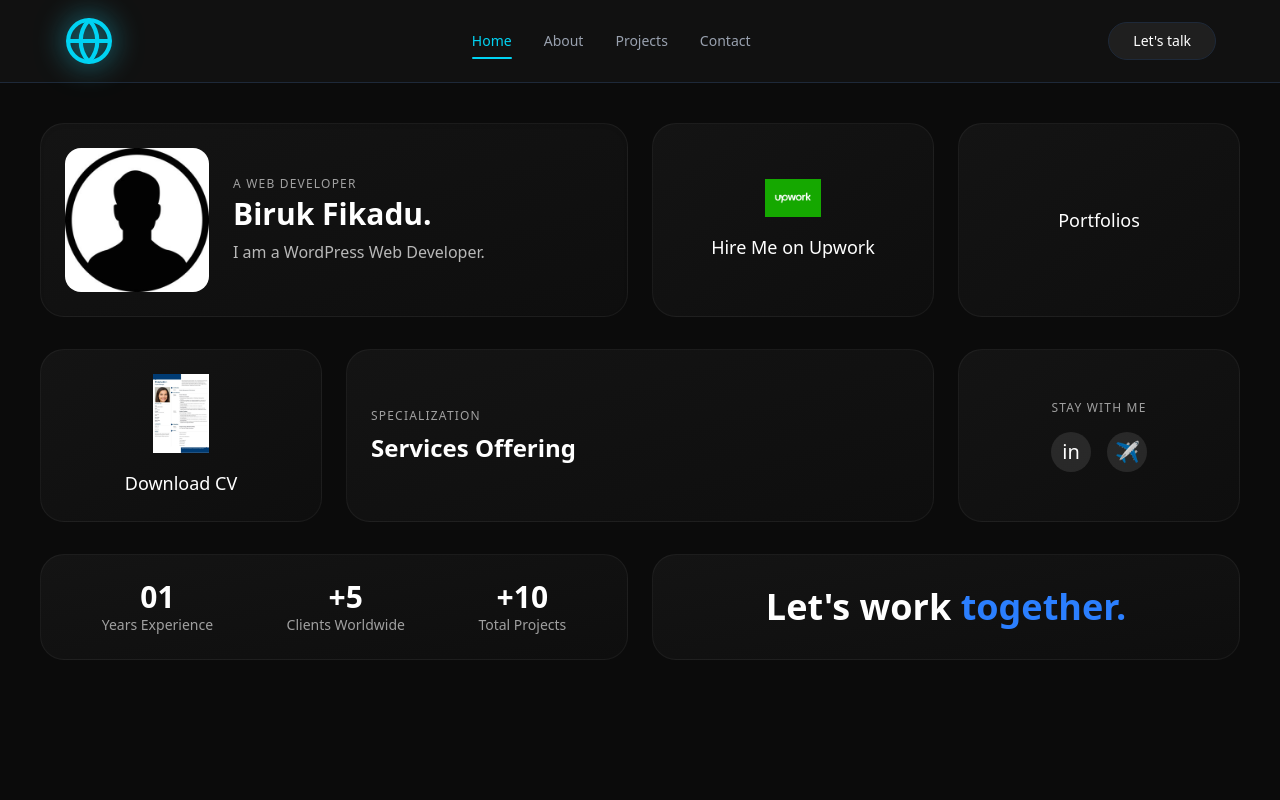
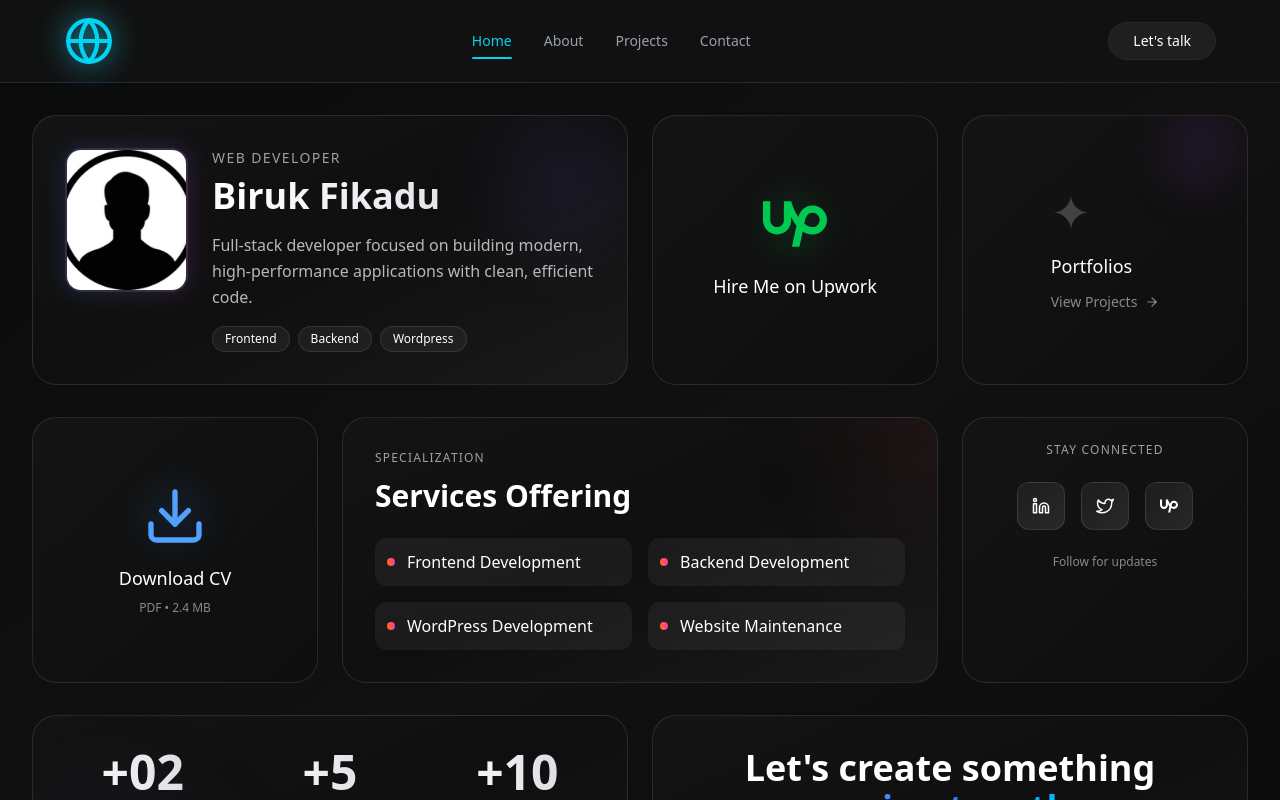
Before and after one commit to biruk1122/My-Portfolio-Website, a React (Vite) app: page / in a window 1280 px wide. Shown: the top 800 px of the page. Built offline with nearby package versions, Linux system fonts and the light colour scheme.

Commit message:
updating home page

```diff
--- a/src/pages/Home.jsx
+++ b/src/pages/Home.jsx
@@ -1,110 +1,241 @@
 import profile from "../assets/profile.jpg";
-import upwork from "../assets/upwork.jpg";
-import resume from "../assets/resume.jpg";
+import { FiDownload, FiArrowRight, FiLinkedin, FiTwitter } from "react-icons/fi";
+import {Link} from 'react-router-dom';
+import { SiUpwork } from "react-icons/si";
 
 function Home() {
+  // Stats data
+  const stats = [
+    { value: "+02", label: "Years Experience" },
+    { value: "+5", label: "Clients" },
+    { value: "+10", label: "Total Projects" }
+  ];
+
+  // Social links
+  const socials = [
+    { icon: <FiLinkedin />, label: "LinkedIn" },
+    { icon: <FiTwitter />, label: "Twitter" },
+    { icon: <SiUpwork />, label: "Upwork" }
+  ];
+
   return (
-    <div className="min-h-screen bg-[#0b0b0b] text-white p-6 md:p-10 space-y-8">
+    <div className="min-h-screen bg-gradient-to-br from-[#0b0b0b] via-[#111111] to-[#0a0a0a] text-white p-4 md:p-8 space-y-6 md:space-y-8">
 
       {/* TOP GRID */}
-      <div className="grid grid-cols-1 md:grid-cols-4 gap-6">
+      <div className="grid grid-cols-1 md:grid-cols-4 gap-4 md:gap-6">
 
-        {/* PROFILE CARD */}
-        <div className="md:col-span-2 flex items-center gap-6 rounded-3xl
-          bg-gradient-to-br from-[#141414] to-[#0e0e0e] p-6 shadow-inner border border-white/5">
+        {/* PROFILE CARD - Enhanced */}
+        <div className="md:col-span-2 group relative overflow-hidden rounded-3xl
+          bg-gradient-to-br from-[#141414] via-[#0f0f0f] to-[#1a1a1a]
+          p-6 md:p-8 border border-white/10 hover:border-white/20
+          transition-all duration-500 hover:scale-[1.02]">
 
-          <img
-            src={profile}
-            alt="Profile"
-            className="w-36 h-36 rounded-2xl object-cover"
-          />
+          {/* Subtle gradient overlay */}
+          <div className="absolute top-0 right-0 w-32 h-32 bg-gradient-to-br from-blue-500/10 to-purple-500/10 rounded-full blur-2xl" />
 
-          <div>
-            <p className="text-xs tracking-widest text-white/60">A WEB DEVELOPER</p>
-            <h1 className="text-3xl font-semibold mt-1">Biruk Fikadu.</h1>
-            <p className="text-white/70 mt-2">I am a WordPress Web Developer.</p>
+          <div className="relative flex flex-col md:flex-row items-center md:items-start gap-6">
+            <div className="relative">
+              <div className="absolute inset-0 bg-gradient-to-r from-blue-500 to-purple-500 rounded-2xl blur-md opacity-20 group-hover:opacity-30 transition-opacity" />
+              <img
+                src={profile}
+                alt="Biruk Fikadu"
+                className="relative w-32 h-32 md:w-36 md:h-36 rounded-2xl object-cover border-2 border-white/10 group-hover:border-white/20 transition-colors"
+              />
+            </div>
+
+            <div className="text-center md:text-left">
+              <p className="text-xs md:text-sm tracking-widest text-white/60 mb-2">WEB DEVELOPER</p>
+              <h1 className="text-3xl md:text-4xl font-bold bg-gradient-to-r from-white to-gray-300 bg-clip-text text-transparent">
+                Biruk Fikadu
+              </h1>
+              <p className="text-white/70 mt-3 md:mt-4 text-sm md:text-base leading-relaxed max-w-md">
+                Full-stack developer focused on building modern, high-performance applications with clean, efficient code.
+              </p>
+
+              {/* Tags */}
+              <div className="flex flex-wrap gap-2 mt-4 justify-center md:justify-start">
+                <span className="px-3 py-1 bg-white/5 rounded-full text-xs border border-white/10">
+                  Frontend
+                </span>
+                <span className="px-3 py-1 bg-white/5 rounded-full text-xs border border-white/10">
+                  Backend
+                </span>
+                <span className="px-3 py-1 bg-white/5 rounded-full text-xs border border-white/10">
+                  Wordpress
+                </span>
+              </div>
+            </div>
           </div>
         </div>
 
-        {/* UPWORK */}
-        <div className="rounded-3xl bg-gradient-to-br from-[#141414] to-[#0e0e0e]
-          p-6 flex flex-col items-center justify-center border border-white/5">
+        {/* UPWORK CARD */}
+        <a
+          href="https://www.upwork.com/freelancers/~01abc123"
+          target="_blank"
+          rel="noopener noreferrer"
+          className="group relative overflow-hidden rounded-3xl bg-gradient-to-br from-[#141414] to-[#0e0e0e]
+            p-6 border border-white/10 hover:border-green-500/30 hover:bg-gradient-to-br
+            hover:from-[#141414] hover:to-[#1a2a1a] transition-all duration-300
+            flex flex-col items-center justify-center text-center cursor-pointer"
+        >
+          <div className="relative w-16 h-16 mb-4">
+            <div className="absolute inset-0 bg-green-500/10 rounded-full blur-lg group-hover:blur-xl transition-all" />
+            <SiUpwork className="relative w-full h-full text-green-500 group-hover:scale-110 transition-transform" />
+          </div>
+          <p className="text-lg font-medium mb-2">Hire Me on Upwork</p>
+        </a>
 
-          <img src={upwork} alt="Upwork" className="w-14 mb-4" />
-          <p className="text-lg">Hire Me on Upwork</p>
-        </div>
+        {/* PORTFOLIO CARD */}
+        <div className="group relative overflow-hidden rounded-3xl bg-gradient-to-br from-[#141414] to-[#0e0e0e]
+          p-6 border border-white/10 hover:border-purple-500/30 transition-all duration-300
+          flex flex-col items-center justify-center cursor-pointer">
 
-        {/* PORTFOLIO */}
-        <div className="rounded-3xl bg-gradient-to-br from-[#141414] to-[#0e0e0e]
-          p-6 flex items-center justify-center border border-white/5">
+          <div className="absolute top-0 right-0 w-20 h-20 bg-gradient-to-br from-purple-500/20 to-transparent rounded-full blur-xl" />
 
-          <p className="text-lg">Portfolios</p>
+          <div className="relative">
+            <div className="text-5xl mb-4 opacity-20 group-hover:opacity-30 transition-opacity">
+              ✦
+            </div>
+            <Link to="/projects">
+
+            <p className="text-lg font-medium">Portfolios</p>
+            <div className="mt-3 flex items-center gap-2 text-sm text-white/50 group-hover:text-purple-400/70 transition-colors">
+              <span>View Projects</span>
+              <FiArrowRight className="group-hover:translate-x-1 transition-transform" />
+            </div>
+            </Link>
+          </div>
         </div>
       </div>
 
       {/* MIDDLE GRID */}
-      <div className="grid grid-cols-1 md:grid-cols-4 gap-6">
+      <div className="grid grid-cols-1 md:grid-cols-4 gap-4 md:gap-6">
 
-        {/* CV */}
-        <div className="rounded-3xl bg-gradient-to-br from-[#141414] to-[#0e0e0e]
-          p-6 flex flex-col items-center justify-center border border-white/5">
-
-          <img src={resume} alt="Resume" className="w-14 mb-4" />
-          <p className="text-lg">Download CV</p>
-        </div>
+        {/* CV DOWNLOAD */}
+        <a
+          href="/resume.pdf"
+          download
+          className="group relative overflow-hidden rounded-3xl bg-gradient-to-br from-[#141414] to-[#0e0e0e]
+            p-6 border border-white/10 hover:border-blue-500/30 hover:bg-gradient-to-br
+            hover:from-[#141414] hover:to-[#1a1a2a] transition-all duration-300
+            flex flex-col items-center justify-center cursor-pointer"
+        >
+          <div className="relative w-16 h-16 mb-4">
+            <div className="absolute inset-0 bg-blue-500/10 rounded-full blur-lg group-hover:blur-xl transition-all" />
+            <FiDownload className="relative w-full h-full text-blue-400 group-hover:scale-110 transition-transform" />
+          </div>
+          <p className="text-lg font-medium mb-2">Download CV</p>
+          <p className="text-xs text-white/50 group-hover:text-blue-400/70 transition-colors">
+            PDF • 2.4 MB
+          </p>
+        </a>
 
         {/* SERVICES */}
-        <div className="md:col-span-2 rounded-3xl bg-gradient-to-br from-[#141414] to-[#0e0e0e]
-          p-6 border border-white/5 flex flex-col justify-center">
+        <div className="md:col-span-2 group relative overflow-hidden rounded-3xl
+          bg-gradient-to-br from-[#141414] via-[#0f0f0f] to-[#1a1a1a]
+          p-6 md:p-8 border border-white/10 hover:border-white/20 transition-all duration-300">
 
-          <p className="text-xs tracking-widest text-white/60">SPECIALIZATION</p>
-          <h2 className="text-2xl font-semibold mt-2">Services Offering</h2>
+          <div className="absolute -top-20 -right-20 w-40 h-40 bg-gradient-to-br from-orange-500/10 to-pink-500/10 rounded-full blur-3xl" />
+
+          <div className="relative">
+            <p className="text-xs tracking-widest text-white/60 mb-3">SPECIALIZATION</p>
+            <h2 className="text-2xl md:text-3xl font-bold mb-4">Services Offering</h2>
+
+            <div className="grid grid-cols-1 md:grid-cols-2 gap-4 mt-6">
+              {['Frontend Development', 'Backend Development', 'WordPress Development', 'Website Maintenance'].map((service, index) => (
+                <div key={index} className="flex items-center gap-3 p-3 rounded-xl bg-white/5 hover:bg-white/10 transition-colors">
+                  <div className="w-2 h-2 bg-gradient-to-r from-orange-500 to-pink-500 rounded-full" />
+                  <span className="text-sm md:text-base">{service}</span>
+                </div>
+              ))}
+            </div>
+          </div>
         </div>
 
         {/* SOCIAL */}
-        <div className="rounded-3xl bg-gradient-to-br from-[#141414] to-[#0e0e0e]
-          p-6 border border-white/5 flex flex-col items-center justify-center gap-4">
+        <div className="group relative overflow-hidden rounded-3xl bg-gradient-to-br from-[#141414] to-[#0e0e0e]
+          p-6 border border-white/10 hover:border-white/20 transition-all duration-300">
 
-          <p className="text-xs tracking-widest text-white/60">STAY WITH ME</p>
-          <div className="flex gap-4 text-xl">
-            <span className="w-10 h-10 flex items-center justify-center rounded-full bg-white/10">
-              in
-            </span>
-            <span className="w-10 h-10 flex items-center justify-center rounded-full bg-white/10">
-              ✈
-            </span>
+          <p className="text-xs tracking-widest text-white/60 mb-6 text-center">STAY CONNECTED</p>
+
+          <div className="flex justify-center gap-4">
+            {socials.map((social, index) => (
+              <a
+                key={index}
+                href="#"
+                className="group/social w-12 h-12 flex items-center justify-center rounded-xl
+                  bg-gradient-to-br from-white/5 to-white/10 border border-white/10
+                  hover:border-white/30 hover:from-white/10 hover:to-white/15
+                  transition-all duration-300 hover:scale-110 text-lg"
+                aria-label={social.label}
+              >
+                <span className="group-hover/social:text-blue-400 transition-colors">
+                  {social.icon}
+                </span>
+              </a>
+            ))}
           </div>
+
+          <p className="text-center text-xs text-white/50 mt-6 group-hover:text-white/70 transition-colors">
+            Follow for updates
+          </p>
         </div>
       </div>
 
       {/* BOTTOM GRID */}
-      <div className="grid grid-cols-1 md:grid-cols-4 gap-6">
+      <div className="grid grid-cols-1 md:grid-cols-4 gap-4 md:gap-6">
 
         {/* STATS */}
-        <div className="md:col-span-2 rounded-3xl bg-gradient-to-br from-[#141414] to-[#0e0e0e]
-          p-6 border border-white/5 flex justify-around text-center">
+        <div className="md:col-span-2 relative overflow-hidden rounded-3xl
+          bg-gradient-to-br from-[#141414] via-[#0f0f0f] to-[#1a1a1a]
+          p-6 md:p-8 border border-white/10">
 
-          <div>
-            <h2 className="text-3xl font-semibold">01</h2>
-            <p className="text-sm text-white/60">Years Experience</p>
-          </div>
-          <div>
-            <h2 className="text-3xl font-semibold">+5</h2>
-            <p className="text-sm text-white/60">Clients Worldwide</p>
-          </div>
-          <div>
-            <h2 className="text-3xl font-semibold">+10</h2>
-            <p className="text-sm text-white/60">Total Projects</p>
+          <div className="absolute bottom-0 left-0 w-40 h-40 bg-gradient-to-tr from-blue-500/10 to-purple-500/10 rounded-full blur-3xl" />
+
+          <div className="relative grid grid-cols-1 md:grid-cols-3 gap-6 md:gap-8 text-center">
+            {stats.map((stat, index) => (
+              <div key={index} className="group">
+                <div className="text-4xl md:text-5xl font-bold bg-gradient-to-r from-white to-gray-300 bg-clip-text text-transparent mb-2">
+                  {stat.value}
+                </div>
+                <p className="text-sm text-white/60 group-hover:text-white/80 transition-colors">
+                  {stat.label}
+                </p>
+              </div>
+            ))}
           </div>
         </div>
 
         {/* CTA */}
-        <div className="md:col-span-2 rounded-3xl bg-gradient-to-br from-[#141414] to-[#0e0e0e]
-          p-6 border border-white/5 flex items-center justify-center">
+        <div className="md:col-span-2 group relative overflow-hidden rounded-3xl
+          bg-gradient-to-br from-[#141414] via-[#0f0f0f] to-[#1a1a1a]
+          p-8 border border-white/10 hover:border-blue-500/40 transition-all duration-500">
 
-          <h1 className="text-4xl font-semibold">
-            Let's work <span className="text-blue-500">together.</span>
-          </h1>
+          {/* Animated gradient background */}
+          <div className="absolute inset-0 bg-gradient-to-r from-blue-500/5 via-transparent to-purple-500/5 opacity-0 group-hover:opacity-100 transition-opacity duration-700" />
+
+          <div className="relative text-center">
+            <h1 className="text-3xl md:text-4xl font-bold mb-4">
+              Let's create something{" "}
+              <span className="bg-gradient-to-r from-blue-400 via-blue-500 to-cyan-400 bg-clip-text text-transparent">
+                amazing together.
+              </span>
+            </h1>
+
+            <p className="text-white/70 mb-6 max-w-md mx-auto">
+              Ready to bring your ideas to life? Let's discuss your project.
+            </p>
+
+            <Link to="/contact">
+            <button className="group/btn inline-flex items-center gap-3 px-8 py-4 rounded-full
+              bg-gradient-to-r from-blue-600 to-blue-700 hover:from-blue-500 hover:to-blue-600
+              text-white font-medium transition-all duration-300 hover:shadow-2xl hover:shadow-blue-500/25
+              hover:scale-105">
+              <span>Start a Project</span>
+              <FiArrowRight className="group-hover/btn:translate-x-2 transition-transform" />
+            </button>
+            </Link>
+          </div>
         </div>
       </div>
 
```
